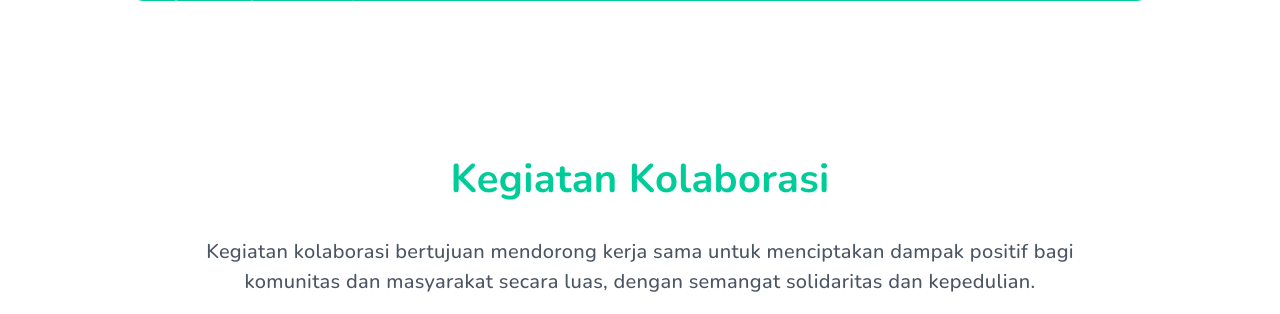
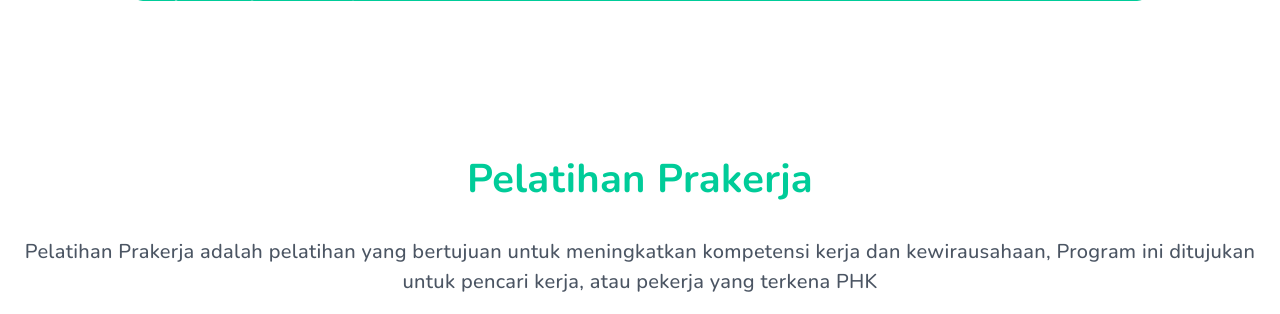
Before and after one commit to hoesnial/group-2a, a PHP site: page /group-2a/kegiatan/index.php in a window 1280 px wide. Shown: the part 1863-2177 px from the top of the page. Run offline with PHP 8.4, Linux system fonts and the light colour scheme; some libraries are stand-ins or nearby versions.

Commit message:
Fix untuk section Pelatihan Prakerja

```diff
--- a/kegiatan/index.php
+++ b/kegiatan/index.php
@@ -161,10 +161,11 @@
   <!-- Untuk section lainnya -->
 
   <section class="collaboration">
-    <h2 class="title">Kegiatan Kolaborasi</h2>
+    <h2 class="title">Pelatihan Prakerja</h2>
     <p class="subtitle">
-      Kegiatan kolaborasi bertujuan mendorong kerja sama untuk menciptakan dampak positif bagi<br>
-      komunitas dan masyarakat secara luas, dengan semangat solidaritas dan kepedulian.
+    Pelatihan Prakerja adalah pelatihan yang bertujuan
+    untuk meningkatkan kompetensi kerja dan kewirausahaan,
+    Program ini ditujukan untuk pencari kerja, atau pekerja yang terkena PHK
     </p>
     <div class="collaboration-cards">
       <!-- Card 3 -->
```
